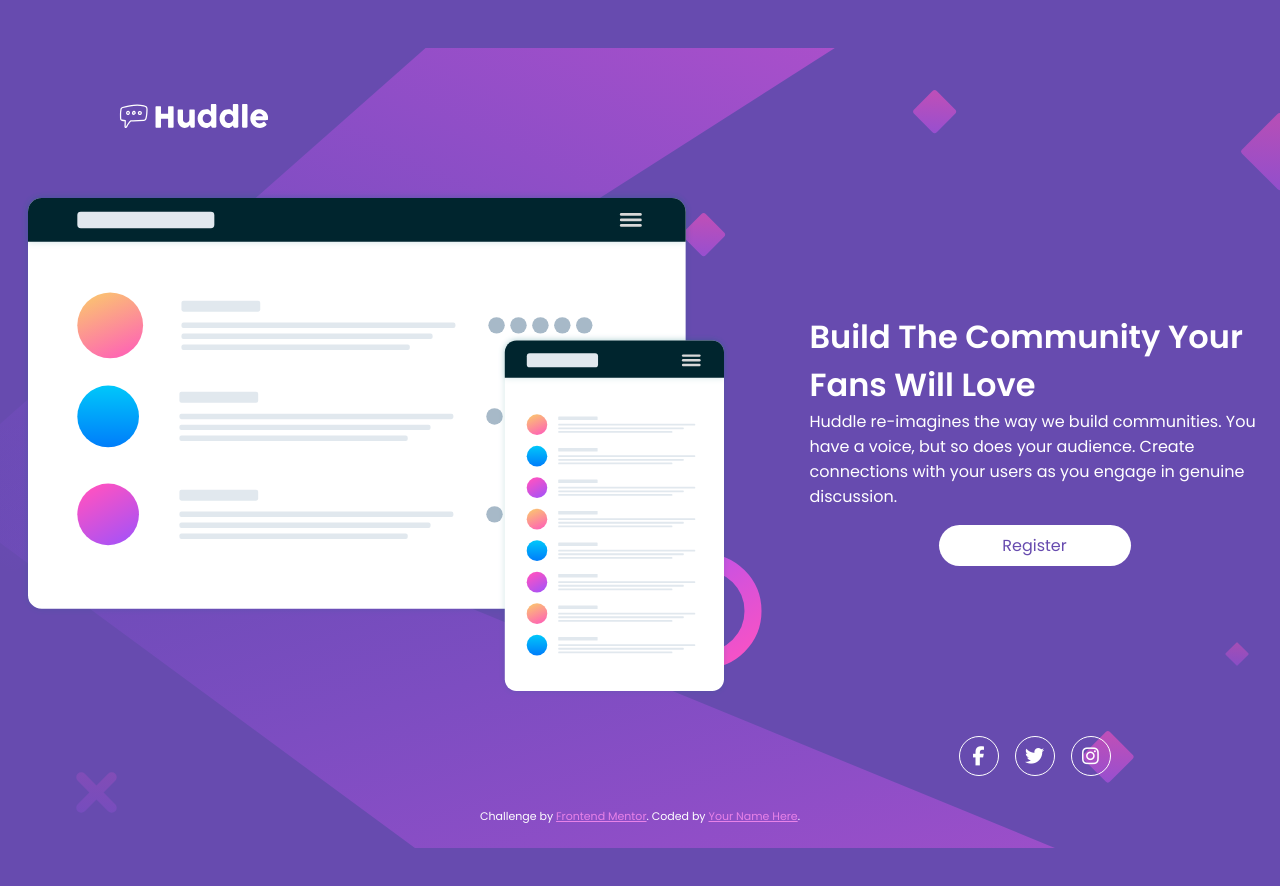
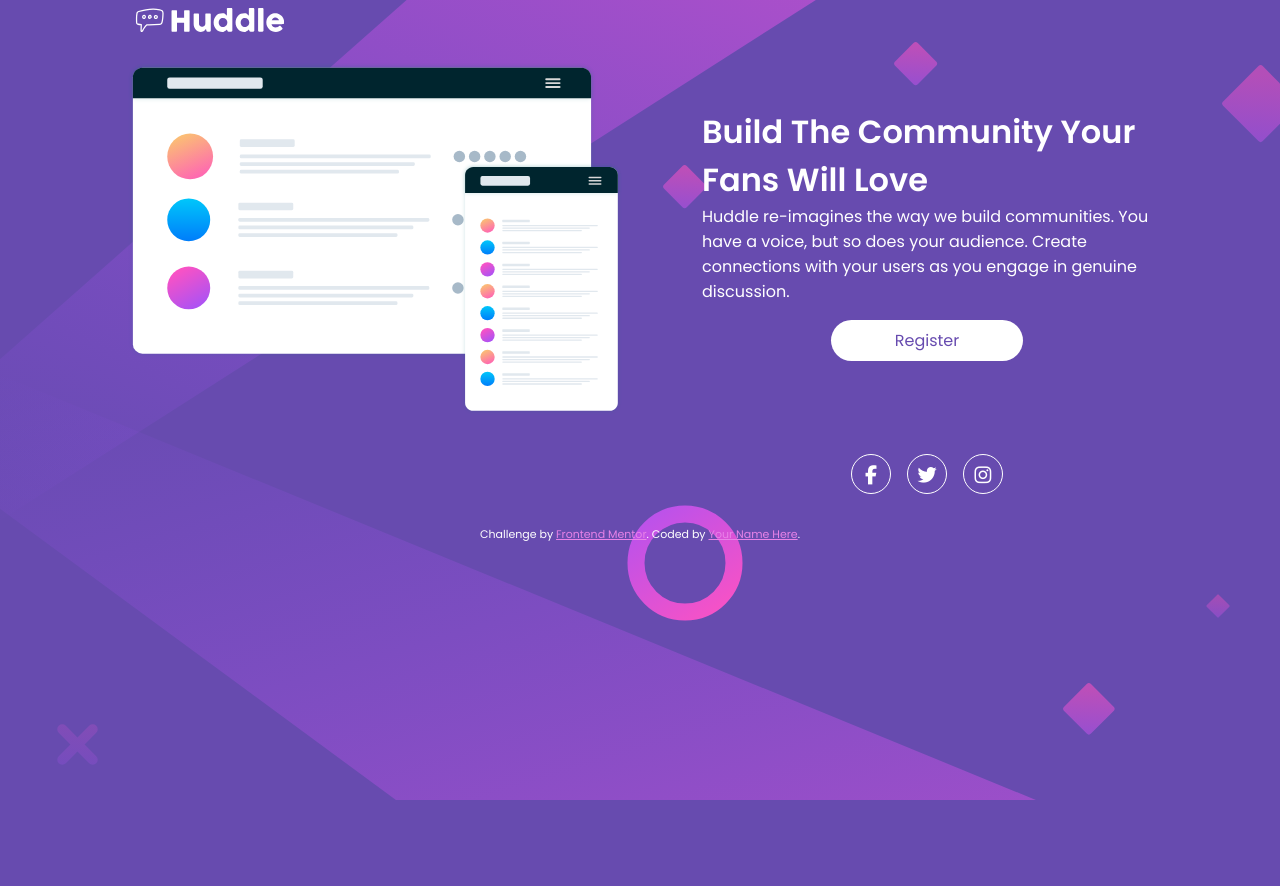
Before and after one commit to teddy-wests1de/huddle-landing-page, a plain HTML site: page index.html in a window 1280 px wide. After the commit the page ends 800 px from the top, so only its background shows below. Drawn offline with Linux system fonts and the light colour scheme.

Commit message:
Background Adjust

```diff
--- a/style.css
+++ b/style.css
@@ -20,6 +20,7 @@ body {
   background-image: url("./images/bg-mobile.svg");
   background-repeat: no-repeat;
   background-position: center top;
+  background-size: contain;
   color: #fff;
   min-height: 100vh;
 }
@@ -40,7 +41,7 @@ body {
 @media (min-width: 600px) {
   body {
     background-image: url("./images/bg-desktop.svg");
-    background-position: left;
+    background-size: cover;
   }
   .content {
     grid-template-areas:
@@ -50,9 +51,13 @@ body {
     align-items: center;
     justify-content: center;
     gap: 1rem 5rem;
+    width: 80vw;
+    margin: 0 auto;
   }
   .content__title {
-    margin: 6rem 0 2rem 7rem;
+    /* margin: 6rem 0 2rem 7rem; */
+    width: 80vw;
+    margin: 0 auto;
   }
   .content__image {
     grid-area: image;
```
